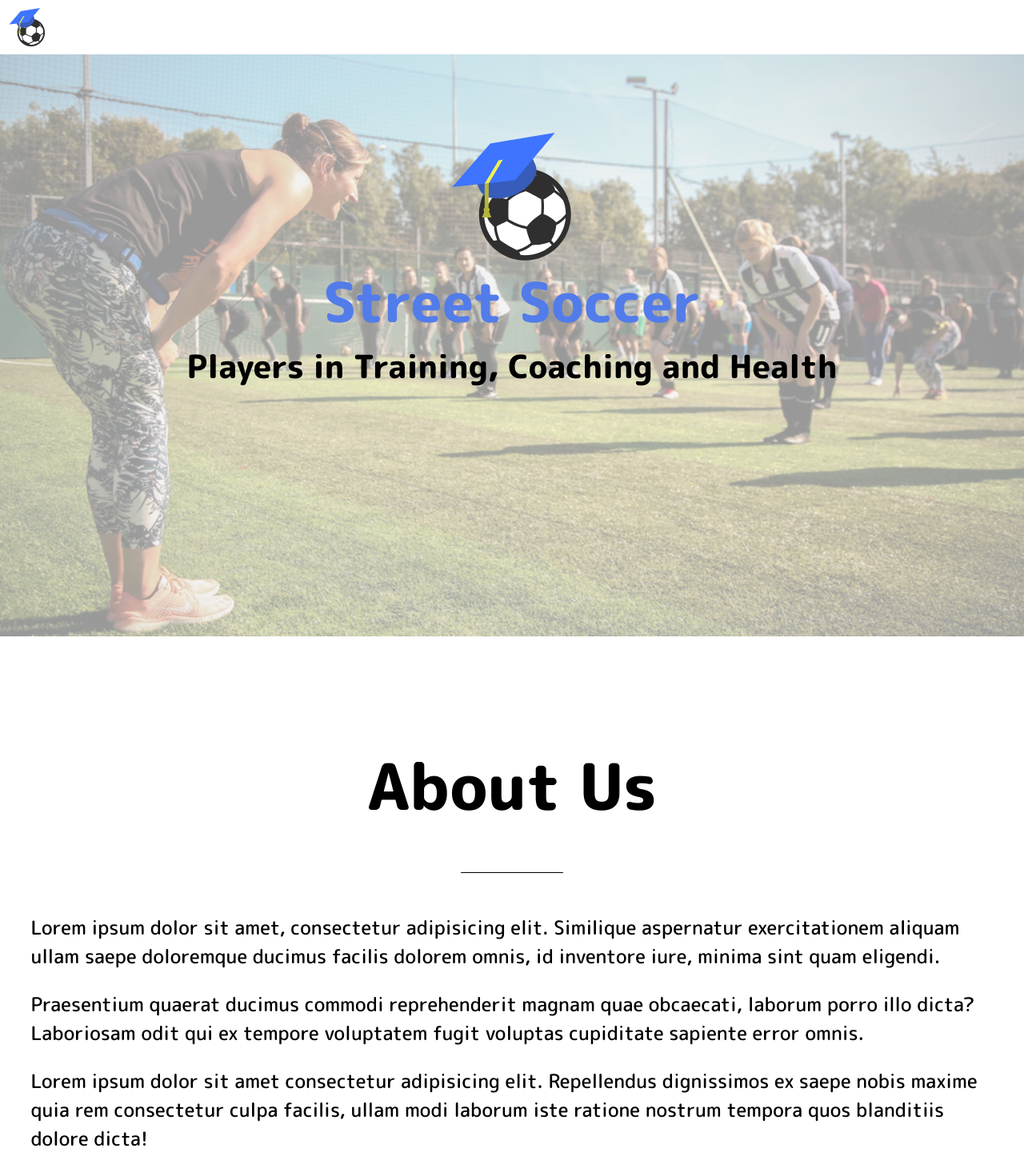
After one commit to axis93/Street_Soccer_PITCH, a Python web app: template templates/home.html in a window 1280 px wide. The commit adds this page. Shown: the whole page at 80% size. Run offline with Jinja, Linux system fonts and the light colour scheme; the template is opened without the code that fills it, so the values that code supplies are empty.

Commit message:
Revamped home page layout to match 2nd design

```diff
--- a/static/css/style.css
+++ b/static/css/style.css
@@ -1,14 +1,18 @@
+:root {
+    --dark: #3A3A3A;
+    --light: #FFF;
+    --background: var(--light);
+}
+
 body {
-    font-family: "Lato", sans-serif;
+    font-family: 'M PLUS Rounded 1c', sans-serif;
     margin: 0;
     padding: 0;
-    font-size: 20px;
-}
-
-body::after {
-    content: " ";
-    background-image: linear-gradient(#3F598C, #66C4D9);
-    background-repeat: no-repeat;
+    /* font-size: 20px; */
+    /* content: " "; */
+    /* background-image: linear-gradient(#3F598C, #66C4D9); */
+    background-color: var(--background);
+    /*background-repeat: no-repeat;
     background-size: contain;
     background-position: center;
     opacity: 1;
@@ -17,42 +21,32 @@ body::after {
     bottom: 0;
     right: 0;
     position: absolute;
-    z-index: -1;
+    z-index: -1;*/
 }
 
-
-/*-----------------------------------------------grid-Container--------------------------------------------------*/
-
-.item1 {
-    grid-area: header;
-    background-color: #578BF2;
-    color: #F2E205;
-    min-height: 100px;
-    max-height: 10vh;
-}
-
-.item2 {
+/*.grid-container {
     grid-area: main;
     background-image: url("../../images/DrBall.svg");
     background-repeat: no-repeat;
     background-size: contain;
     background-position: center;
     opacity: 0.05;
-}
+}*/
 
-.item5 {
+/*.item5 {
     grid-area: footer;
     background-color: #52D9A7;
 }
 
 .item6 {
     grid-area: menuItems;
-}
+}*/
 
 .grid-container {
     box-sizing: border-box;
     display: grid;
-    grid-template-areas:
+    position: relative;
+    /*grid-template-areas:
 	'header header header header header header'
 	'main main main main main main'
 	'main main main main main main'
@@ -64,29 +58,159 @@ body::after {
 	'main main main main main main'
 	'main main main main main main'
 	'main main main main main main'
-	'footer footer footer footer footer footer';
-    grid-gap: 10px;
-    padding: 10px;
-    height: 100vh;
-    width: 100vw;
+	'footer footer footer footer footer footer';*/
+    grid-gap: 10vw;
+    /* padding: 10px; */
+    height: 100%;
+    width: 100%;
+    z-index: -1;
+    overflow: hidden;
 }
 
-.grid-container footer,
+/*.grid-container footer,
 div,
 header,
 section {
     box-sizing: border-box;
     padding: 10px 0 0 0;
+}*/
+
+
+/*-----------------------------------------------landing header--------------------------------------------------*/
+
+#header {
+    width: 100%;
+    height: auto;
+    background-color: var(--background);
+    /* color: #F2E205; */
+    max-height: 10vh;
+    position: fixed;
 }
 
-.grid-container header img {
-    height: 4em;
+#header #logo {
+    height: 3rem;
     float: left;
-    padding: 0 20px 0 20px;
+    padding: 10px;
+}
+
+.bg-img {
+    position: relative;
+    display: block;
+    min-width: 100%;
+    height: auto;
+    opacity: 40%;
+
+    background-position: center;
+    background-repeat: no-repeat;
+    background-size: cover;
+}
+
+#landing-flex {
+    text-align: center;
+    position: absolute;
+
+    display: flex;
+    flex-direction: column;
+    flex-wrap: nowrap;
+    align-items: center;
+
+    width: 100%;
+    height: auto;
+    position: absolute;
+    top: 13vw;
+    left: 0;
+    justify-content: center;
+}
+
+#landing-flex #logo {
+    height: 10em;
+}
+
+#landing-flex .title-text {
+    text-align: center;
+    filter: drop-shadow(10, 0, 10, #000); /* doesn't work */
+    margin-block-start: 0;
+    margin-block-end: 0;
+}
+
+#landing-flex h1 {
+    color: #527CEA;
+    font-size: 4.3em;
+}
+
+#landing-flex h2 {
+    color: #000;
+    font-size: 2.5em;
+}
+
+@media only screen and (max-width: 768px) {
+    #landing-flex {
+        top: 8em;
+    }
+
+    #landing-flex #logo {
+        height: 8em;
+    }
+
+    #landing-flex h1 {
+        font-size: 3em;
+    }
+
+    #landing-flex h2 {
+        font-size: 1.7em;
+    }
 }
 
 
-/*-----------------------------------------------END grid-Container----------------------------------------------*/
+/*-----------------------------------------------END landing header----------------------------------------------*/
+
+
+/*-----------------------------------------------page formatting----------------------------------------------*/
+
+.grid-body-item {
+    max-width: 100vw;
+}
+
+.grid-body-item * {
+    padding: 0 3vw;
+}
+
+.grid-body-item .body-title {
+    text-align: center;
+    font-size: 5em;
+    margin-block-start: 0;
+    margin-block-end: 0;
+}
+
+.grid-body-item hr { /* https://stackoverflow.com/a/14821134 */
+    display: block;
+    height: 2px;
+    border: 0;
+    border-top: 1px solid #000;
+    margin: 3em 45vw;
+    padding: 0;
+}
+
+.grid-body-item .body-text {
+    font-size: 1.5em;
+}
+
+@media only screen and (max-width: 768px) {
+    .grid-body-item .body-title {
+        font-size: 2.6em;
+    }
+
+    .grid-body-item .body-text {
+        font-size: 1.2em;
+    }
+
+    .grid-body-item hr {
+        margin: 1.5em 45vw;
+    }
+}
+
+
+/*-----------------------------------------------END page formatting----------------------------------------------*/
 
 
 /*-----------------------------------------------Menu sidebar----------------------------------------------------*/
--- /dev/null
+++ b/templates/home.html
@@ -0,0 +1,84 @@
+<!DOCTYPE html>
+
+<html>
+
+<head>
+
+    <meta name="viewport" content="width=device-width, initial-scale=1">
+
+    <!--link the font M PLUS Rounded 1c (Medium and ExtraBold)-->
+    <link rel="preconnect" href="https://fonts.gstatic.com">
+    <link href="https://fonts.googleapis.com/css2?family=M+PLUS+Rounded+1c:wght@500;800&display=swap" rel="stylesheet">
+
+    <link rel="stylesheet" href="../static/css/style.css">
+    <title>Street Soccer PITCH | Home</title>
+    <link rel="icon" href="../static/images/DrBall.svg" type="image/gif" sizes="16x16">
+
+</head>
+
+<body>
+    <!--
+    <nav id="mySidenav" class="sidenav">
+
+        <a href="javascript:void(0)" class="closebtn" onclick="closeNav()">&times;</a>
+        <a href="#">Home</a>
+        <a href="#">Learning</a>
+        <a href="#">Registration & Sign In</a>
+        <a href="#">Contact</a>
+        <a href="#">Admin Login</a>
+        <a href="#">Contact</a>
+
+    </nav>
+    -->
+
+    <div id="header">
+        <!--<span style="font-size:40px;cursor:pointer; margin: 40px; float: inline-start;" onclick="openNav()">
+            &#9776;</span>-->
+        <img id="logo" src="../static/images/DrBall.svg" style="cursor:pointer;" onclick="openNav()">
+    </div>
+
+    <div class="grid-container">
+        <div id="grid-heading-item">
+            <img class="bg-img" src="../static/images/BG_temp.png"/>
+
+            <div id="landing-flex">
+                <img id="logo" src="../static/images/DrBall.svg">
+                <h1 class="title-text">Street Soccer</h1>
+                <h2 class="title-text">Players in Training, Coaching and Health</h2>
+            </div>
+        </div>
+
+        <div class="grid-body-item">
+            <h1 class="body-title">About Us</h1>
+            <hr/>
+            <p class="body-text">Lorem ipsum dolor sit amet, consectetur adipisicing elit. Similique aspernatur exercitationem aliquam ullam saepe doloremque ducimus facilis dolorem omnis, id inventore iure, minima sint quam eligendi.</p>
+            <p class="body-text">Praesentium quaerat ducimus commodi reprehenderit magnam quae obcaecati, laborum porro illo dicta? Laboriosam odit qui ex tempore voluptatem fugit voluptas cupiditate sapiente error omnis.</p>
+            <p class="body-text">Lorem ipsum dolor sit amet consectetur adipisicing elit. Repellendus dignissimos ex saepe nobis maxime quia rem consectetur culpa facilis, ullam modi laborum iste ratione nostrum tempora quos blanditiis dolore dicta!</p>
+        </div>
+
+        <!--<footer class="item5">
+
+            <!-    All these icons are under following licence agreement: https://iconmonstr.com/license/  --
+
+            <img src="../images/iconmonstr-facebook-4.svg">
+            <img src="../images/iconmonstr-twitter-4.svg">
+            <img src="../images/iconmonstr-instagram-14.svg">
+
+        </footer>-->
+
+    </div>
+
+    <script>
+        function openNav() {
+            document.getElementById("mySidenav").style.width = "250px";
+        }
+
+        function closeNav() {
+            document.getElementById("mySidenav").style.width = "0";
+        }
+    </script>
+
+
+</body>
+
+</html>
```
Also changed, not shown: templates/base.html (deleted, +0 -70 lines).
